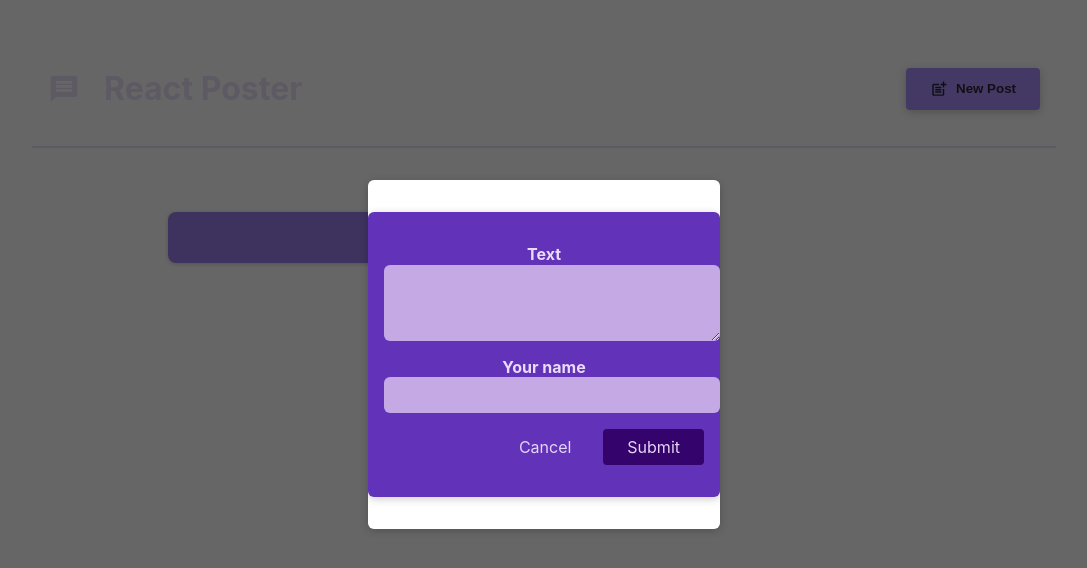
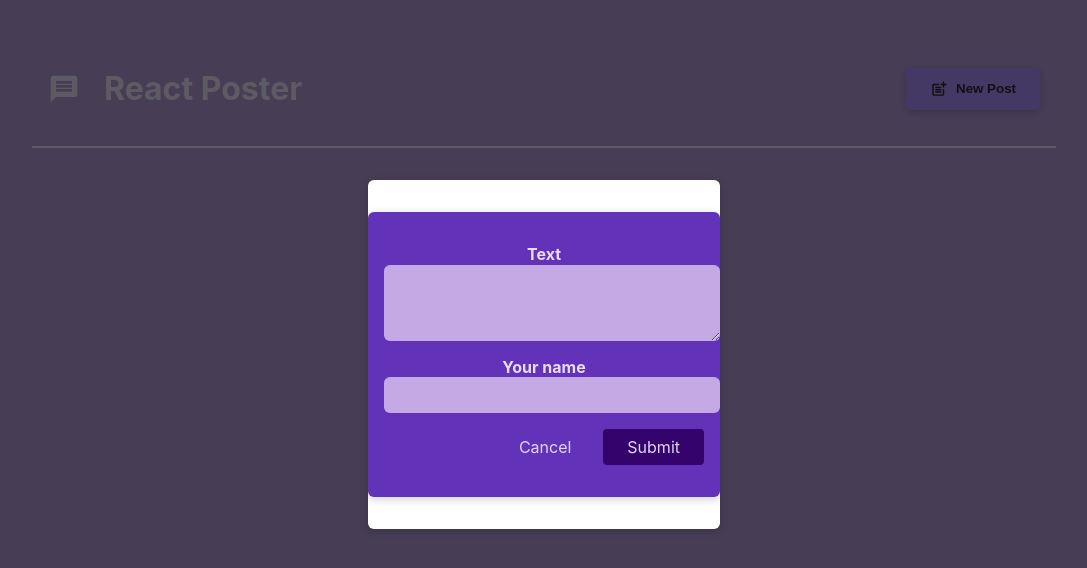
Before and after one commit to rahul-soshte/react-try, a React (Create React App) app: page / in a window 1280 px wide. Shown: the top 568 px of the page, without its empty margins (96-1183 px from the left). Built offline with nearby package versions, Linux system fonts and the light colour scheme.

Commit message:
sending post http rekwest + changing background color

```diff
--- a/src/components/NewPost.js
+++ b/src/components/NewPost.js
@@ -1,7 +1,7 @@
 import classes from './NewPost.module.css';
 import { useState } from 'react';
 
-function NewPost({onCancel}) {
+function NewPost({onCancel, onAddPost}) {
 
   const [enteredBody, setEnteredBody] = useState('');
   const [enteredAuthor, setEnteredAuthor] = useState('');
@@ -19,10 +19,11 @@
     const postData = {
       body: enteredBody,
       author: enteredAuthor
-    }
-    console.log(postData);
+    };
+    onAddPost(postData);
     onCancel();
   }
+
 
   return (
     <form className={classes.form} onSubmit={submitHandler}>
--- a/src/components/PostList.js
+++ b/src/components/PostList.js
@@ -5,32 +5,44 @@
 import Modal from "./Modal";
 function PostList({isPosting, onStopPosting}) {
 
-  const [enteredBody, setEnteredBody] = useState('');
-  const [enteredAuthor, setEnteredAuthor] = useState('');
 
 
+  const [posts, setPosts] = useState([]);
 
-  function bodyChangeHandler(event) {
-    setEnteredBody(event.target.value);
+  function addPostHandler(postData) {
+    fetch("http://localhost:8000/posts", {
+      method: "POST",
+      body: JSON.stringify(postData),
+      headers: {
+        'Content-Type': 'application/json'
+      }
+    });
+    setPosts((existingPosts) => [postData, ...existingPosts]);
   }
 
-  function authorChangeHandler(event) {
-    setEnteredAuthor(event.target.value);
-  }
 
   return (
       <>
       {isPosting && (
         <Modal onClose={onStopPosting}>
-          <NewPost onCancel={onStopPosting}  onBodyChange={bodyChangeHandler}
-            onAuthorChange={authorChangeHandler}
+          <NewPost onCancel={onStopPosting}  onAddPost={addPostHandler}
             />
         </Modal>
       )}
-      <ul className={classes.posts}>
-        <Post author={enteredAuthor} body={enteredBody} />
-        <Post author = "snoop dog"/>
-      </ul>
+
+      {posts.length > 0 && (
+        <ul className={classes.posts}>
+          {posts.map((post) => (
+            <Post key={post.body} author={post.author} body={post.body} />
+          ))}
+        </ul>
+      )}
+      {posts.length === 0 && (
+        <div style={{ textAlign: 'center', color: 'white' }}>
+          <h2>There are no posts yet.</h2>
+          <p>Start adding some!</p>
+        </div>
+      )}
       </>
       );
 }
--- a/src/index.css
+++ b/src/index.css
@@ -5,6 +5,7 @@
     sans-serif;
   -webkit-font-smoothing: antialiased;
   -moz-osx-font-smoothing: grayscale;
+  background-color: #b19cd9;
 }
 
 code {
```
